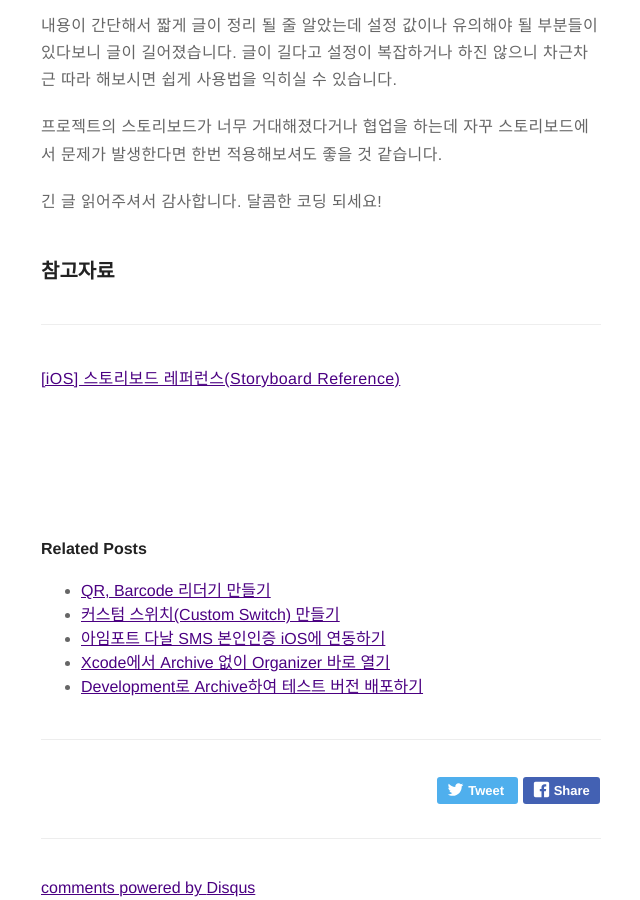
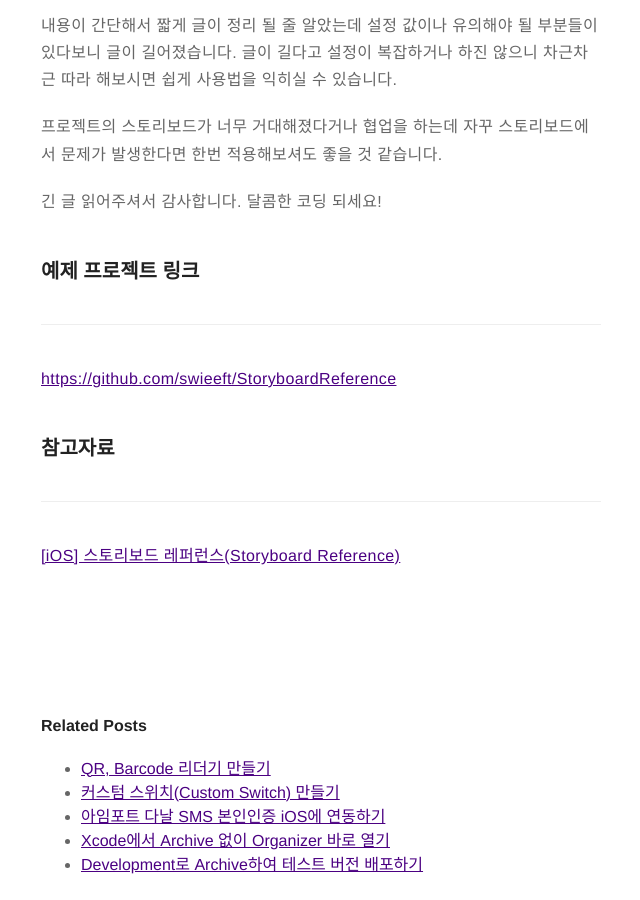
Before and after one commit to swieeft/swieeft.github.io, a Jekyll site: the page built from _posts/2020-02-24-StoryboardReference.md, in a window 1280 px wide and 900 px high, scrolled down 13870 px. Shown: the whole window, without its empty margins (319-959 px from the left). Built offline with Jekyll 4.4.1, drawn with Linux system fonts in a browser that asks for light colours; comment, search, counter and statistics services are not loaded.

Commit message:
스토리보드 레퍼런스(Storyboard Reference) 사용방법 예제 프로젝트 링크 추가

```diff
--- a/_posts/2020-02-24-StoryboardReference.md
+++ b/_posts/2020-02-24-StoryboardReference.md
@@ -194,6 +194,12 @@ iOS 개발을 할 때 UI 개발을 하기 위해 많은 분들이 Storyboard를
 
 긴 글 읽어주셔서 감사합니다. 달콤한 코딩 되세요!
 
+### 예제 프로젝트 링크
+
+---
+
+[https://github.com/swieeft/StoryboardReference](https://github.com/swieeft/StoryboardReference)
+
 ### 참고자료
 
 ---
```
